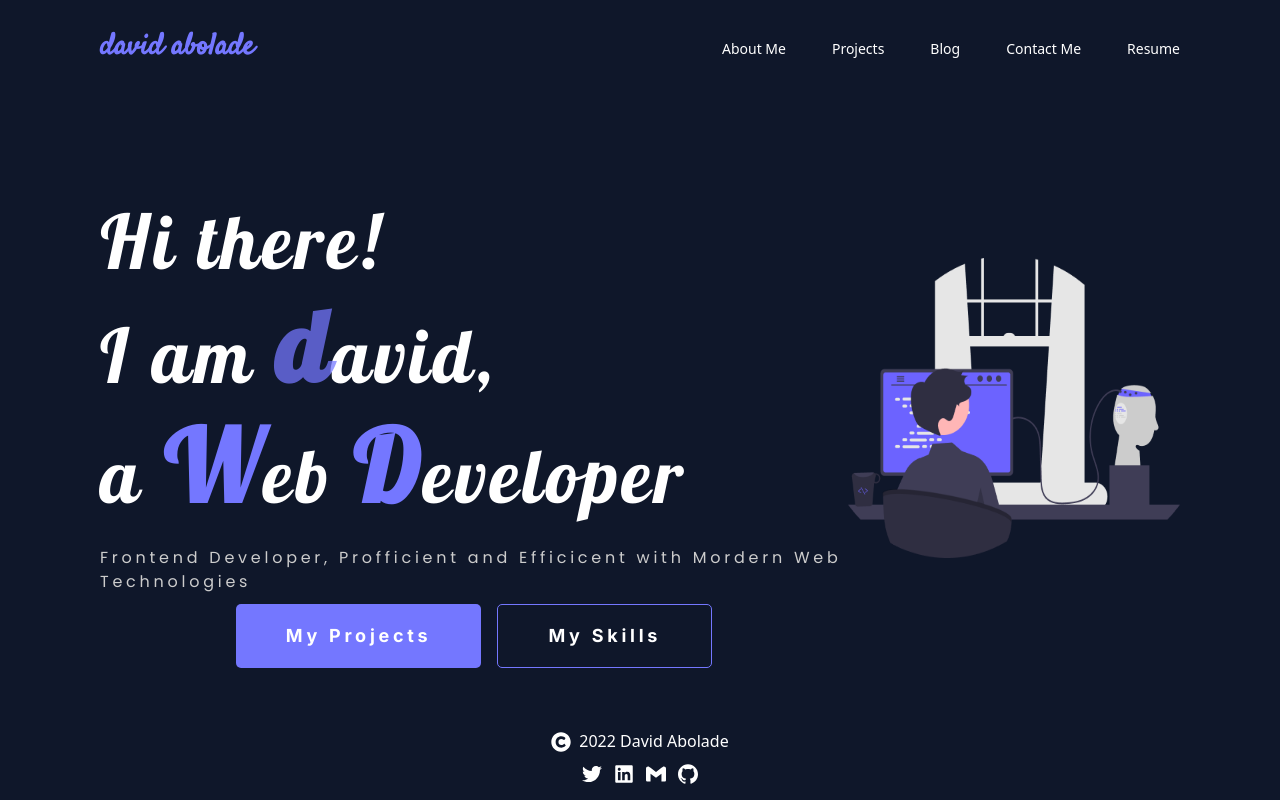
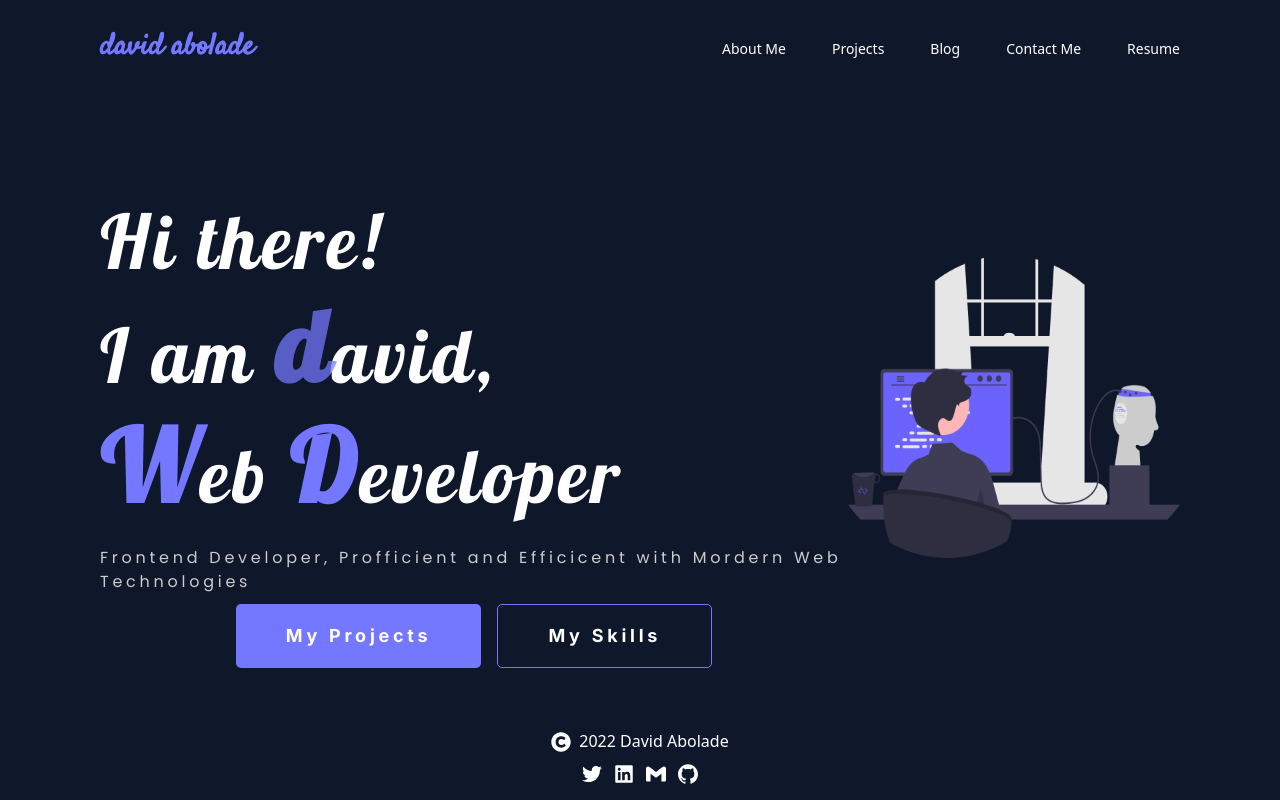
Before and after one commit to A-believer/david__portfolio, a React (Vite) app: page / in a window 1280 px wide. Built offline with nearby package versions, Linux system fonts and the light colour scheme.

Commit message:
little fix

```diff
--- a/src/pages/Hero.jsx
+++ b/src/pages/Hero.jsx
@@ -10,7 +10,7 @@ const Hero = () => {
       <div className='text-white font-lobster text-[75px]  leading-[90px]  font-n tracking-wider mt-20'>
         <p>Hi there!</p>
         <p>I am <span className='font-pacifico font-vb text-secondary text-[100px]  leading-[120px] animate-pulse'>d</span>avid,</p>
-        <p>a <span className='font-pacifico font-vb text-secondary text-[100px]  leading-[120px] '>W</span>eb <span className='font-pacifico font-vb text-secondary text-[100px]  leading-[120px]'>D</span>eveloper</p>
+        <p><span className='font-pacifico font-vb text-secondary text-[100px]  leading-[120px] '>W</span>eb <span className='font-pacifico font-vb text-secondary text-[100px]  leading-[120px]'>D</span>eveloper</p>
         <p className='lg:w-full w-4/5 text-[16px] leading-[24px] text-[#cccccc] font-poppins mt-[20px] mb-[10px]'>Frontend Developer, Profficient and Efficicent with Mordern Web Technologies</p>
 
         <div className='flex gap-x-4 lg:mb-8 mb-4 justify-center'>
```
